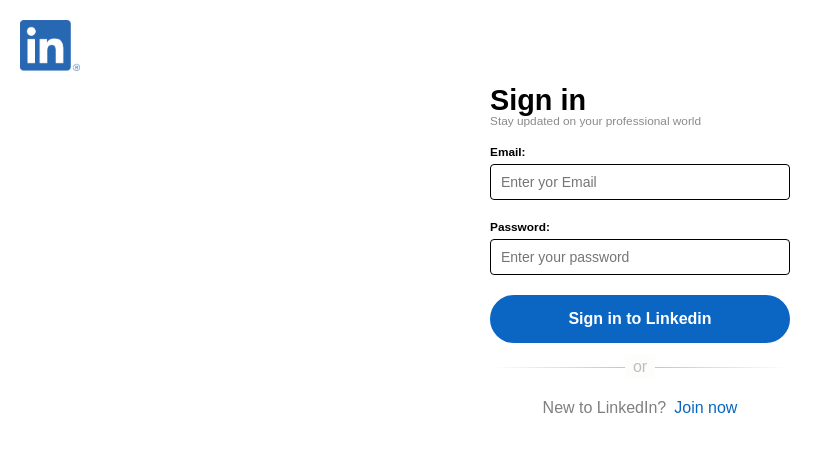
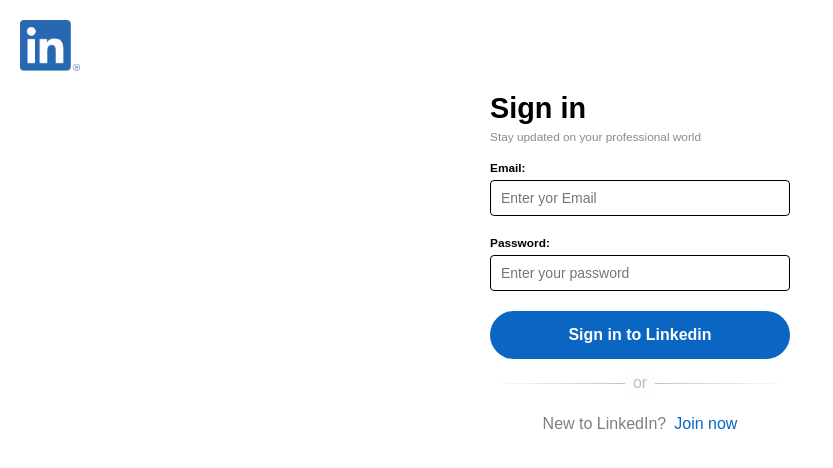
Before and after one commit to subender/LinkedIn-clone, a React (Vite) app: page / in a window 1280 px wide. Shown: the top 468 px of the page, without its empty margins (0-833 px from the left). Built offline with nearby package versions, Linux system fonts and the light colour scheme.

Commit message:
updated line height.

```diff
--- a/src/sass/LoginComponent.scss
+++ b/src/sass/LoginComponent.scss
@@ -16,7 +16,7 @@
       margin-bottom: 1rem;
       h3 {
         font-size: 1.8rem;
-        line-height: 1.3rem;
+        line-height: 2.3rem;
       }
       span {
         font-size: 0.74rem;
```
